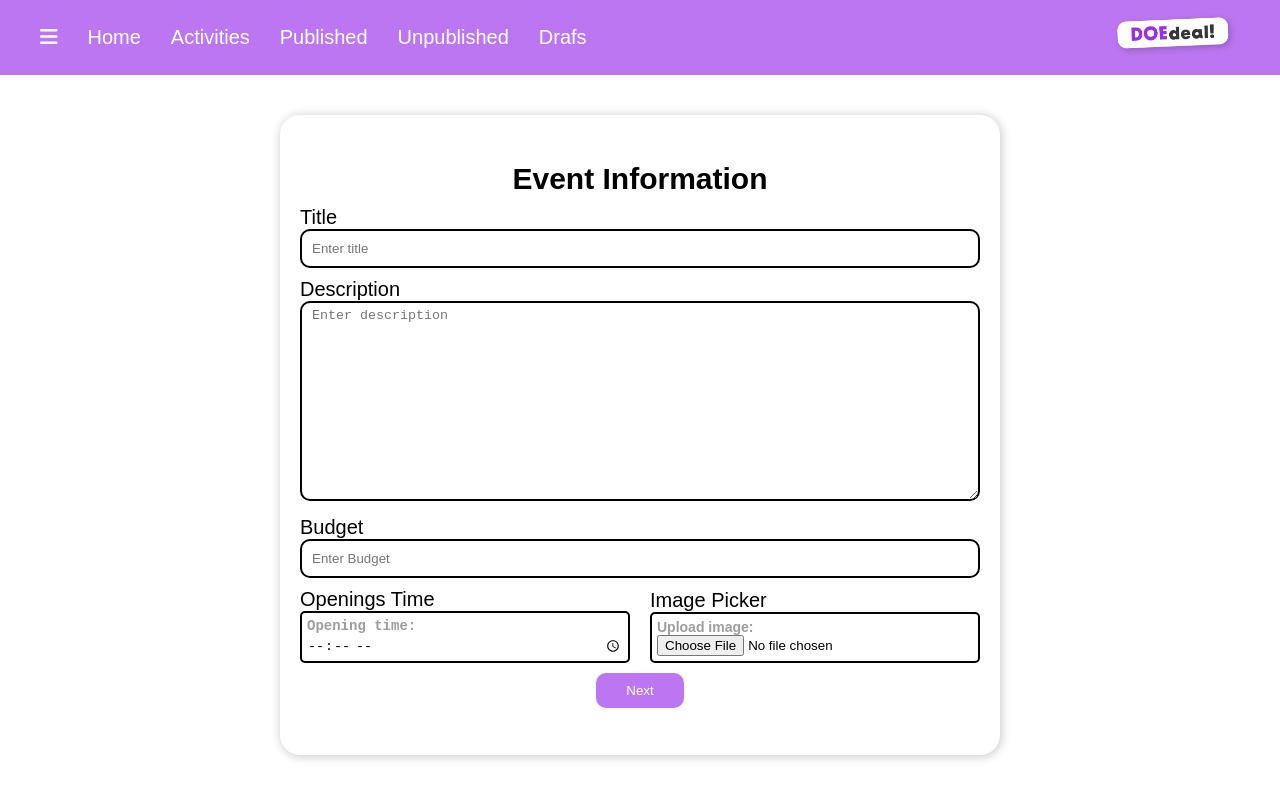
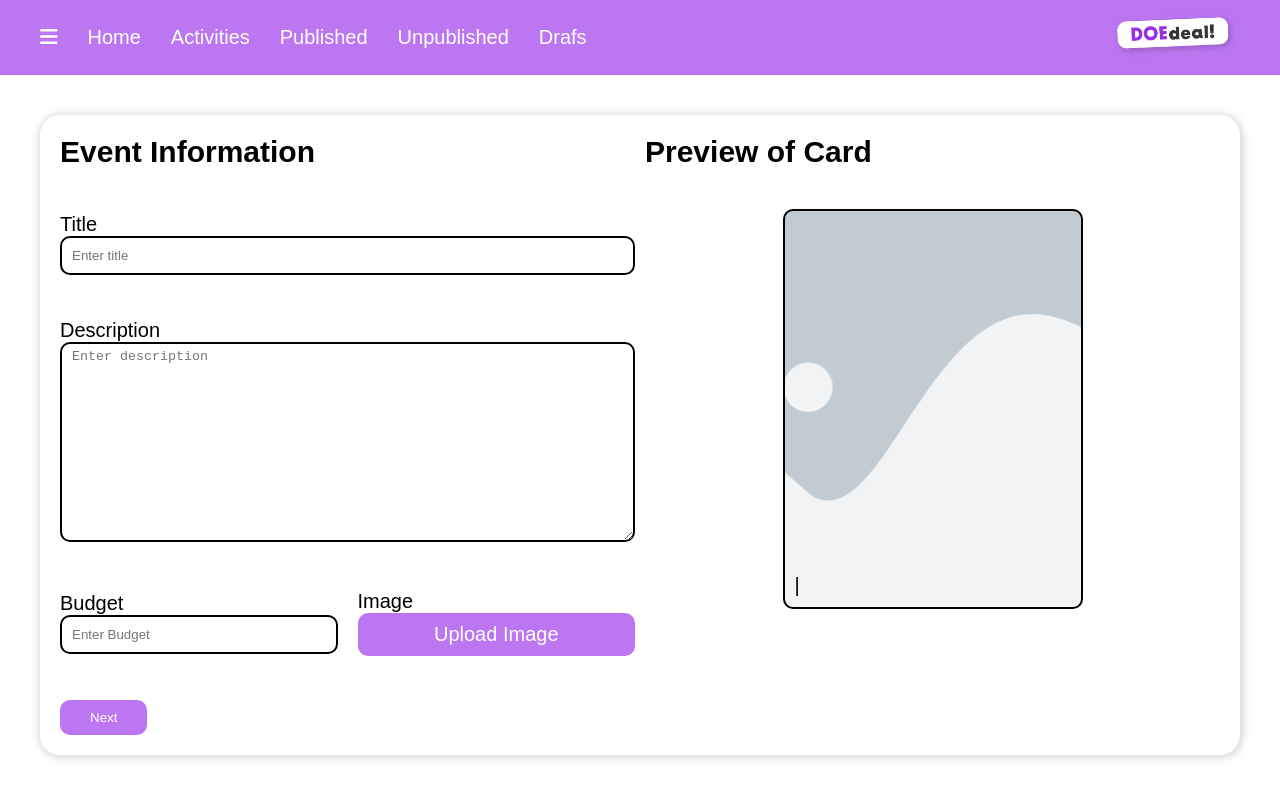
Before and after one commit to DDammers-MA/Business-portal, a Next.js app: page /create in a window 1280 px wide. Built offline with nearby package versions, Linux system fonts and the light colour scheme.

Commit message:
multi form changes

```diff
--- a/src/components/multiple-steps-form/EventInfo.tsx
+++ b/src/components/multiple-steps-form/EventInfo.tsx
@@ -1,6 +1,8 @@
 import React from "react";
 import styles from './form.module.scss';
 import FormInput from "./FormInput";
+import ReviewSubmit from "./ReviewSubmit";
+
 
 
 interface EventInfoProps {
@@ -39,7 +41,11 @@ interface EventInfoProps {
 
 const EventInfo: React.FC<EventInfoProps> = ({ formData, setFormData, nextStep }) => {
   return (
+    <div className={styles.form__Container}>
+
       <div className={styles.form__textContainer}>
+
+
       <h2 className={styles.form__infoTitle}>Event Information</h2>
 
       <FormInput
@@ -62,6 +68,18 @@ const EventInfo: React.FC<EventInfoProps> = ({ formData, setFormData, nextStep }
       </div>
 
 
+
+        <div className={styles.form__divContainer}>
+      {/* <FormInput
+      label="Openings Time"
+      type="time"
+      placeholder="Enter Openings Time"
+      value={formData.opeingsTime}
+      onChange={(e) => setFormData({ ...formData, opeingsTime: e.target.value })}
+      className={styles["timepicker"]}
+        />         */}
+
+
       <FormInput
       label="Budget"
       type="text"
@@ -71,22 +89,15 @@ const EventInfo: React.FC<EventInfoProps> = ({ formData, setFormData, nextStep }
       className={styles["form__input--title"]}
       />
 
-        <div className={styles.form__divContainer}>
-      <FormInput
-      label="Openings Time"
-      type="time"
-      placeholder="Enter Openings Time"
-      value={formData.opeingsTime}
-      onChange={(e) => setFormData({ ...formData, opeingsTime: e.target.value })}
-      className={styles["timepicker"]}
-        />
-
-<FormInput
-  label="Image Picker"
+<div className={styles.fileUpload}>
+<label htmlFor="">Image </label>
+  <label htmlFor="imagePicker" className={styles.fileUpload__button}>
+    Upload Image
+  </label>
+  <input
+    id="imagePicker"
     type="file"
-          value=""
-  placeholder="Enter image"
-  className={styles["imgPicker"]}
+    className={styles.fileUpload__input}
     onChange={(e) => {
       const file = e.target.files?.[0];
       if (file) {
@@ -95,10 +106,37 @@ const EventInfo: React.FC<EventInfoProps> = ({ formData, setFormData, nextStep }
       }
     }}
   />
-
+</div>
+        </div>
+        <button className={styles.nextBtn} onClick={nextStep}>Next</button>
       </div>
 
-      <button className={styles.nextBtn} onClick={nextStep}>Next</button>
+
+      <div className={styles.form__previewContainer}>
+
+          <ReviewSubmit formData={{
+          title: formData.title,
+          beschrijving: formData.beschrijving,
+          opeingsTime: formData.opeingsTime,
+          streetName:  formData.streetName,
+          Date:  formData.Date,
+          PostalCode:  formData.PostalCode,
+          place:  formData.place,
+          StartTime:  formData.StartTime,
+          Budget:  formData.Budget,
+          endTime:  formData.endTime,
+          ImagePicker: formData.ImagePicker,
+          email:  formData.email,
+          phone: formData.phone,
+        }} prevStep={function (): void {
+          throw new Error("Function not implemented.");
+        } } submitForm={function (): void {
+          throw new Error("Function not implemented.");
+        } } step={0}/>
+        </div>
+
+
+
     </div>
   );
 };
--- a/src/components/multiple-steps-form/FormInput.tsx
+++ b/src/components/multiple-steps-form/FormInput.tsx
@@ -1,5 +1,5 @@
 import React from "react";
-import styles from "./form.module.scss"; // Adjust path as needed
+import styles from "./form.module.scss";
 
 interface FormInputProps {
   label: string;
@@ -7,7 +7,7 @@ interface FormInputProps {
   placeholder?: string;
   value: string;
   onChange: (e: React.ChangeEvent<HTMLInputElement>) => void;
-  className?: string; // Optional extra class
+  className?: string;
 }
 
 const FormInput: React.FC<FormInputProps> = ({
--- a/src/components/multiple-steps-form/LocationInfo.tsx
+++ b/src/components/multiple-steps-form/LocationInfo.tsx
@@ -1,6 +1,7 @@
 import React from "react";
 import styles from "./form.module.scss";
 import FormInput from "./FormInput";
+import ReviewSubmit from "./ReviewSubmit";
 
 interface LocationInfoProps {
   formData: {
@@ -39,6 +40,9 @@ interface LocationInfoProps {
 
 const LocationInfo: React.FC<LocationInfoProps> = ({ formData, setFormData, nextStep, prevStep }) => {
   return (
+
+    <div className={styles.form__Container} >
+
     <div className={styles.form__textContainer}>
       <h2>Location Information</h2>
 
@@ -115,7 +119,32 @@ const LocationInfo: React.FC<LocationInfoProps> = ({ formData, setFormData, next
       <button className={styles.nextBtn} onClick={prevStep}>Back</button>
       <button className={styles.nextBtn} onClick={nextStep}>Next</button>
       </div>
-    </div>
+      </div>
+
+      <div className={styles.form__previewContainer}>
+
+<ReviewSubmit formData={{
+   title: formData.title,
+   beschrijving: formData.beschrijving,
+   opeingsTime: formData.opeingsTime,
+   streetName:  formData.streetName,
+   Date:  formData.Date,
+   PostalCode:  formData.PostalCode,
+   place:  formData.place,
+   StartTime:  formData.StartTime,
+   Budget:  formData.Budget,
+   endTime:  formData.endTime,
+   ImagePicker: formData.ImagePicker,
+   email:  formData.email,
+   phone: formData.phone,
+        }} prevStep={function (): void {
+          throw new Error("Function not implemented.");
+        } } submitForm={function (): void {
+          throw new Error("Function not implemented.");
+        } } step={0}/>
+</div>
+
+      </div>
   );
 };
 
--- a/src/components/multiple-steps-form/MultiStepForm.tsx
+++ b/src/components/multiple-steps-form/MultiStepForm.tsx
@@ -37,7 +37,14 @@ const MultiStepForm = () => {
     <form className={styles.form} >
       {step === 1 && <EventInfo formData={formData} setFormData={setFormData} nextStep={nextStep} />}
       {step === 2 && <LocationInfo formData={formData} setFormData={setFormData} nextStep={nextStep} prevStep={prevStep} />}
-      {step === 3 && <ReviewSubmit formData={formData} prevStep={prevStep} submitForm={submitForm} />}
+      {step === 3 && (
+        <ReviewSubmit
+          formData={formData}
+          prevStep={prevStep}
+          submitForm={submitForm}
+          step={step}
+        />
+      )}
     </form>
   );
 };
--- a/src/components/multiple-steps-form/ReviewSubmit.tsx
+++ b/src/components/multiple-steps-form/ReviewSubmit.tsx
@@ -1,6 +1,6 @@
 import React from "react";
 import styles from './review.module.scss';
-import stlye from './form.module.scss'
+import style from './form.module.scss'
 
 interface ReviewSubmitProps {
   formData: {
@@ -20,31 +20,37 @@ interface ReviewSubmitProps {
   };
   prevStep: () => void;
   submitForm: () => void;
+  step: number;
 }
 
-const ReviewSubmit: React.FC<ReviewSubmitProps> = ({ formData, prevStep, submitForm }) => {
+const ReviewSubmit: React.FC<ReviewSubmitProps> = ({ formData, prevStep, submitForm, step }) => {
   return (
-    <div className={stlye.form__textContainer}>
-      <h2>Review Your Information</h2>
-
+    <div className={styles.preview}>
+      <h2 className={styles.preview__title}>Preview of Card</h2>
+      <div className={styles.preview__Container}>
         <div className={styles.card}>
           <div className={styles.card__imageContainer}>
-
             <div className={styles.card__details}>
               <h5 className={styles.card__title}>{formData.title}</h5>
-            <p className={styles.card__place}>{formData.place} | { formData.streetName }</p>
+              <p className={styles.card__place}>
+                {formData.place} | {formData.streetName}
+              </p>
             </div>
-
+          </div>
         </div>
       </div>
 
-
-   <div className={stlye.form__buttonContainer}>
-      <button className={stlye.nextBtn} onClick={prevStep}>Back</button>
-      <button className={stlye.nextBtn} onClick={submitForm}>Submit</button>
+      {step === 3 && (
+        <div className={style.form__buttonContainer}>
+          <button className={style.nextBtn} onClick={prevStep}>
+            Back
+          </button>
+          <button className={style.nextBtn} onClick={submitForm}>
+            Submit
+          </button>
         </div>
+      )}
     </div>
-
   );
 };
 
--- a/src/components/multiple-steps-form/form.module.scss
+++ b/src/components/multiple-steps-form/form.module.scss
@@ -5,19 +5,45 @@
 
 
     box-shadow: 0.1rem 0.1rem 1rem 0.1rem rgba(0, 0, 0, 0.2);
-    width: 60%;
-    min-height: 80vh;
+    width: 100%;
+    height: 80vh;
+    max-height: 80vh;
     padding: 2rem;
     border-radius: 2rem;
 
+    &__Container {
 
-    &__textContainer {
         display: flex;
-        align-items: center;
-        justify-content: center;
-        flex-direction: column;
+        align-items: start;
+        justify-content: flex-start;
         width: 100%;
         gap: 1rem;
+        height: 100%;
+
+    }
+
+    &__textContainer{
+        display: flex;
+        align-items: start;
+        justify-content: space-between;
+        flex-direction: column;
+        gap: 1rem;
+        width: 50%;
+        height: 100%;
+
+
+
+    }
+
+    &__previewContainer {
+        height: 100%;
+        width: 50%;
+   display: flex;
+   align-items: start;
+   justify-content: start;
+   flex-direction: column;
+
+
 
     }
 
@@ -70,6 +96,7 @@
         align-items: flex-start;
         gap: 0.5rem;
         width: 100%;
+        ;
     }
 
     .timepicker:before {
@@ -138,3 +165,29 @@
         background: darken(#bc76f1, 10%);
     }
 }
+
+.fileUpload {
+  position: relative;
+  width: 100%;
+
+  &__input {
+    display: none !important
+  }
+
+
+  &__button {
+  width: 100%;
+    display: inline-block;
+    background: #bc76f1;
+    color: white;
+    padding: 1rem 2rem;
+    border-radius: 1rem;
+    cursor: pointer;
+    text-align: center;
+    transition: background 0.3s;
+
+    &:hover {
+      background: #a65ed1;
+    }
+  }
+}
--- a/src/components/multiple-steps-form/review.module.scss
+++ b/src/components/multiple-steps-form/review.module.scss
@@ -28,10 +28,33 @@
         align-items: center;
         justify-content: space-between;
         width: 100%;
-        background: green;
+
            }
 
 }
+
+.preview{
+    width: 100%;
+    height: 100%;
+    display: flex;
+    align-items: center;
+    justify-content: center;
+    flex-direction: column;
+    gap: 4rem;
+
+
+    &__Container{
+
+        width: 100%;
+        height: 100%;
+    }
+
+    &__title{
+        width: 100%;
+    }
+}
+
+
 
 .nextBtn {
     background: #bc76f1;
```
Also changed, not shown: src/app/page.tsx (+6 -1 lines). Lines whose indentation alone changed are shown as unchanged.
